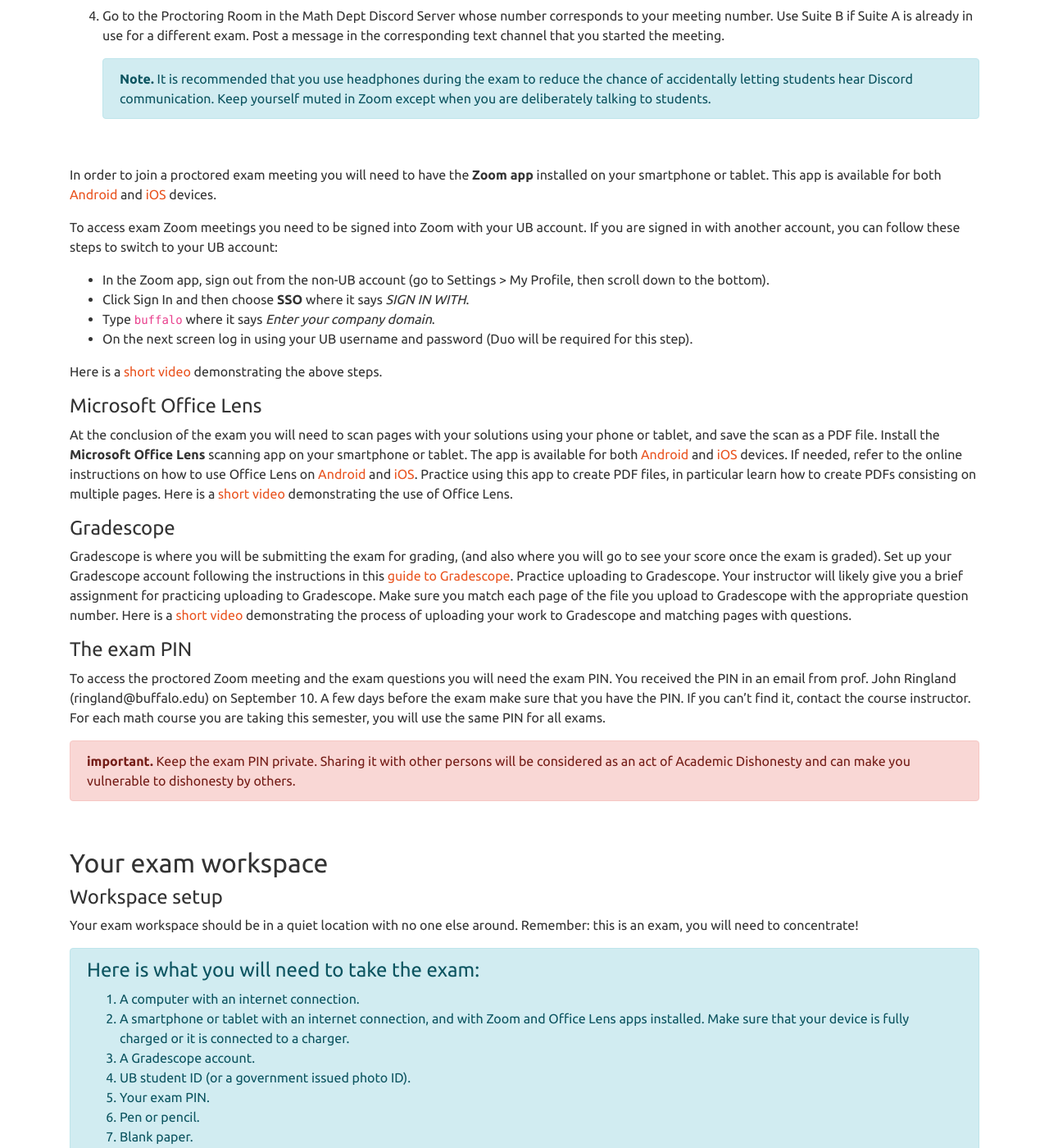
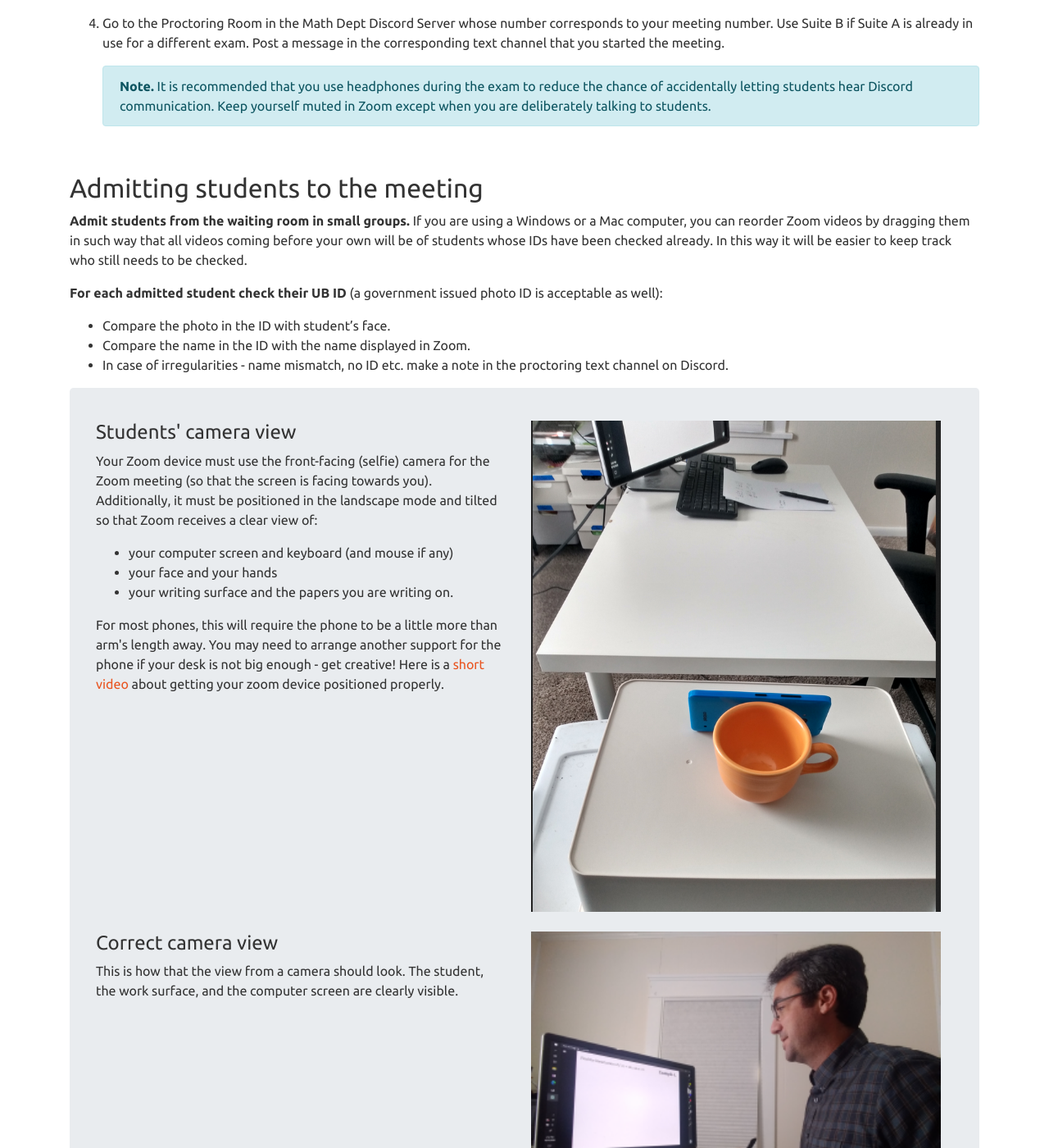
Before and after one commit to ub-math/exam_guides, a Jekyll site: the page built from docs/proctor.md, in a window 1280 px wide and 1400 px high, scrolled down 3085 px. Shown: the whole window at 82% size. Built offline with Jekyll 4.4.1, drawn with Linux system fonts in a browser that asks for light colours; some of the changed text lies outside the part shown.

Commit message:
Update proctor.md

````diff
--- a/docs/proctor.md
+++ b/docs/proctor.md
@@ -94,7 +94,7 @@ The image below shows the correct recording configuration.
 
 <br/>
 
-#### Starting a proctoring meeting
+## Starting a proctoring meeting
 
 1. Start the Zoom meeting at least 15 minutes prior to the start of the exam (20 if possible).
 
@@ -110,7 +110,7 @@ The image below shows the correct recording configuration.
      * Share screen - **UNCHECKED**
      * Chat - **CHECKED**
      * Rename Themselves - **UNCHECKED**
-   - [Chat  → …  → Participant can chat](assets/images/zoom_chat.png) **with host only**
+   - [Chat  → …  → Participant can chat](assets/images/zoom_chat.png): **with host only**
    - [Video settings](assets/images/zoom_video.png):
      * Always display participant name on their video - **CHECKED**
      * Hide non-video participants  - **UNCHECKED**  <span class="text-danger"> - <b>this is critical!</b></span>
@@ -128,89 +128,25 @@ The image below shows the correct recording configuration.
 <br/>
 
 
-In order to join a proctored exam meeting you will need to have the **Zoom app** installed on your smartphone or tablet.
-This app is available for both  [Android](https://play.google.com/store/apps/details?id=us.zoom.videomeetings&hl=en_US){:target="_blank" rel="noopener"}
-and [iOS](https://apps.apple.com/us/app/zoom-cloud-meetings/id546505307){:target="_blank" rel="noopener"} devices.
+## Admitting students to the meeting
 
-To access exam Zoom meetings you need to be signed into Zoom
-with your UB account. If you are signed in with another account, you can follow these steps to switch to your UB account:
+**Admit students from the waiting room in small groups.** If you are using a Windows or a Mac computer,
+you can reorder Zoom videos by dragging them in such way that all videos coming before your own will
+be of students whose IDs have been checked already. In this way it will be easier to keep track who still needs to be checked.
 
-* In the Zoom app, sign out from the non-UB account (go to Settings > My Profile, then scroll down to the bottom).
-* Click Sign In and then choose **SSO** where it says *SIGN IN WITH*.
-* Type ```buffalo``` where it says *Enter your company domain*.
-* On the next screen log in using your UB username and password (Duo will be required for this step).
+**For each admitted student check their UB ID** (a government issued photo ID is acceptable as well):
 
-Here is a [short video](https://ub.hosted.panopto.com/Panopto/Pages/Viewer.aspx?id=d26e3813-f3d1-4ed7-bae5-ac50012bc2e9){:target="_blank" rel="noopener"}
-demonstrating the above steps.
+* Compare the photo in the ID with student's face.
+* Compare the name in the ID with the name displayed in Zoom.
+* In case of irregularities - name mismatch, no ID etc. make a note in the proctoring text channel on Discord.
 
 
-#### Microsoft Office Lens
-
-At the conclusion of the exam you will need to scan pages with your solutions using your phone or tablet, and save the scan as a PDF file.
-Install the **Microsoft Office Lens** scanning app on your smartphone or tablet. The app is available for both  [Android](https://play.google.com/store/apps/details?id=com.microsoft.office.officelens){:target="_blank" rel="noopener"} and [iOS](https://apps.apple.com/us/app/office-lens/id975925059){:target="_blank" rel="noopener"} devices.
-If needed, refer to the online instructions on how to use Office Lens on [Android](https://support.office.com/en-us/article/microsoft-office-lens-for-android-ec124207-0049-4201-afaf-b5874a8e6f2b){:target="_blank" rel="noopener"} and [iOS](https://support.microsoft.com/en-us/office/microsoft-office-lens-for-ios-fbdca5f4-1b1b-4391-a931-dc1c2582397b?ui=en-us&rs=en-us&ad=us){:target="_blank" rel="noopener"}.
-Practice using this app to create PDF files, in particular learn how to create PDFs consisting on multiple pages.
-Here is a [short video](https://ub.hosted.panopto.com/Panopto/Pages/Viewer.aspx?id=4a00ab5c-ff3a-4c23-bc7d-ac5b0149a8bf){:target="_blank" rel="noopener"} demonstrating the use of Office Lens.
-
-
-#### Gradescope
-
-Gradescope is where you will be submitting the exam for grading, (and also where you will go to see your score once the exam is graded).
-Set up your Gradescope account following the instructions in this [guide to Gradescope](https://www.ubgradescope.info/){:target="_blank" rel="noopener"}.
-Practice uploading to Gradescope. Your instructor will likely give you a brief assignment for practicing uploading to Gradescope.
-Make sure you match each page of the file you upload to Gradescope with the appropriate question number.
-Here is a [short video](https://ub.hosted.panopto.com/Panopto/Pages/Viewer.aspx?id=1150706c-3572-452e-b34f-ac5b0149af2f){:target="_blank" rel="noopener"}
-demonstrating the process of uploading your work to Gradescope and matching pages with questions.
-
-
-#### The exam PIN
-
-To access the proctored Zoom meeting and the exam questions you will need the exam PIN. You received the PIN in an email from
-prof. John Ringland (ringland@buffalo.edu) on September 10. A few days before the exam make sure that you have the PIN.
-If you can’t find it, contact the course instructor. For each math course you are taking this semester, you will use the same PIN for all exams.
-
-<div class="alert alert-dismissible alert-danger">
-<b>important.</b> Keep the exam PIN private. Sharing it with other persons will be considered as an act of Academic Dishonesty
-and can make you vulnerable to dishonesty by others.
-</div>
-
-<br/>
-
-## Your exam workspace
-
-#### Workspace setup
-
-Your exam workspace should be in a quiet location with no one else around. Remember: this is an exam, you will need to concentrate!
-
-
-<div class="alert alert-dismissible alert-info">
-<h4 class="alert-heading">Here is what you will need to take the exam:</h4>
-<ol>
-<li>A computer with an internet connection.</li>
-<li>A smartphone or tablet with an internet connection, and with Zoom and Office Lens apps installed.
-   Make sure that your device is fully charged or it is connected to a charger.</li>
-<li>A Gradescope account.</li>
-<li>UB student ID (or a government issued photo ID).</li>
-<li>Your exam PIN.</li>
-<li>Pen or pencil.</li>
-<li>Blank paper.</li>
-<li>Desk or table clear of any items, besides those listed above.</li>
-</ol>
-</div>
-
-
-During the exam, you are **not allowed** to use any calculators or consult any references (e.g. cheat sheets, formula sheets, note cards,
-textbooks, websites, etc) unless it is specified otherwise by the course instructor. Also, you must not wear headphones or earbuds.
-Here is a [short video](https://ub.hosted.panopto.com/Panopto/Pages/Viewer.aspx?id=e79dfaad-6f77-4f01-8b14-ac51003e3efe){:target="_blank" rel="noopener"}
-demonstrating proper workspace setup.
-
-<br/>
 
 <div class="jumbotron" style="padding-top:40px; padding-bottom:20px;">
 <div class="container" style="padding-left:0">
     <div class="row">
         <div class="col-lg">
-            <h4>Zoom device setup</h4>
+            <h4>Students' camera view</h4>
             <p>Your Zoom device must use the front-facing (selfie) camera for the Zoom meeting (so that the screen is facing towards you).
             Additionally, it must be positioned in the landscape mode and tilted so that Zoom receives a clear view of:
 
````
